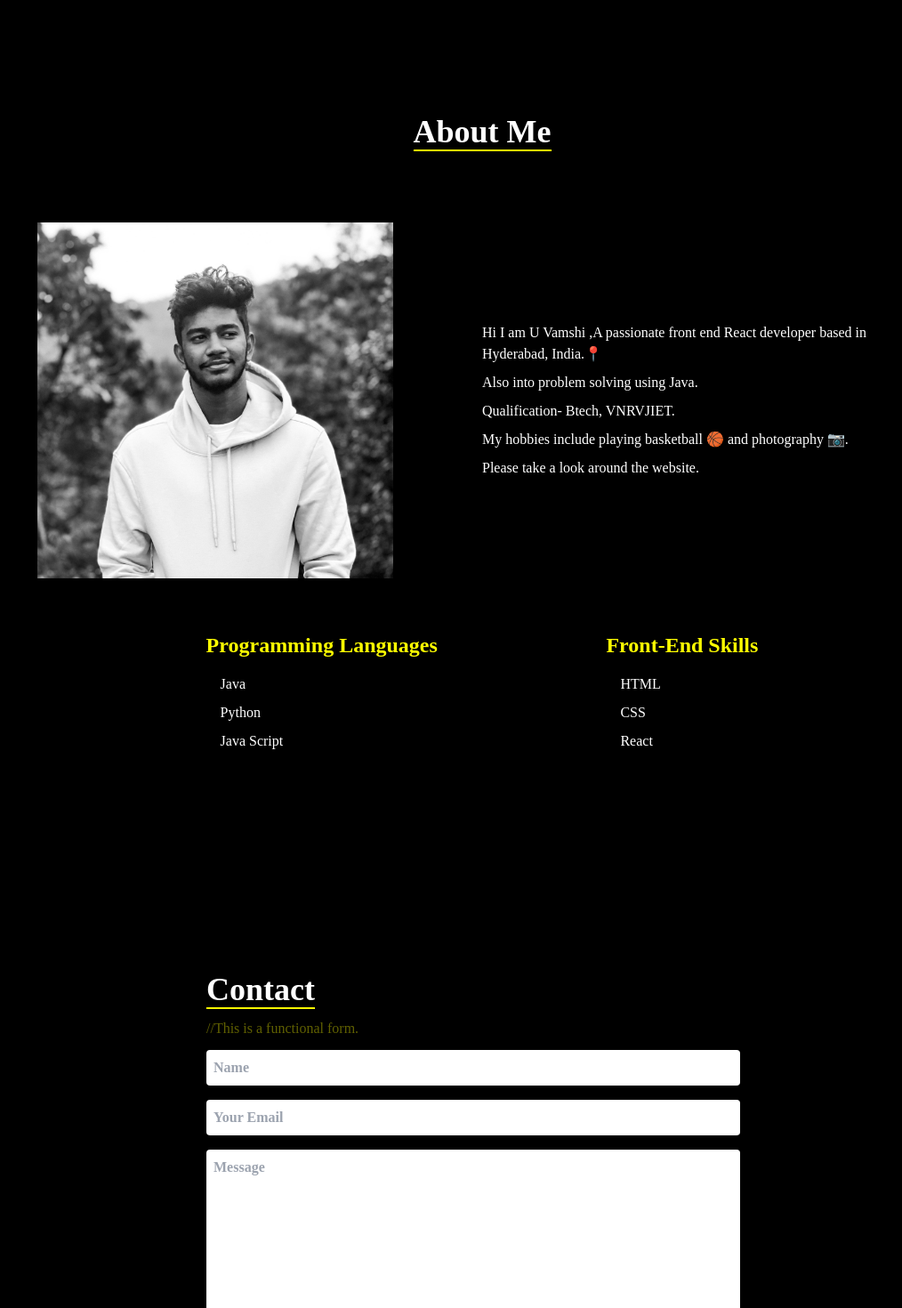
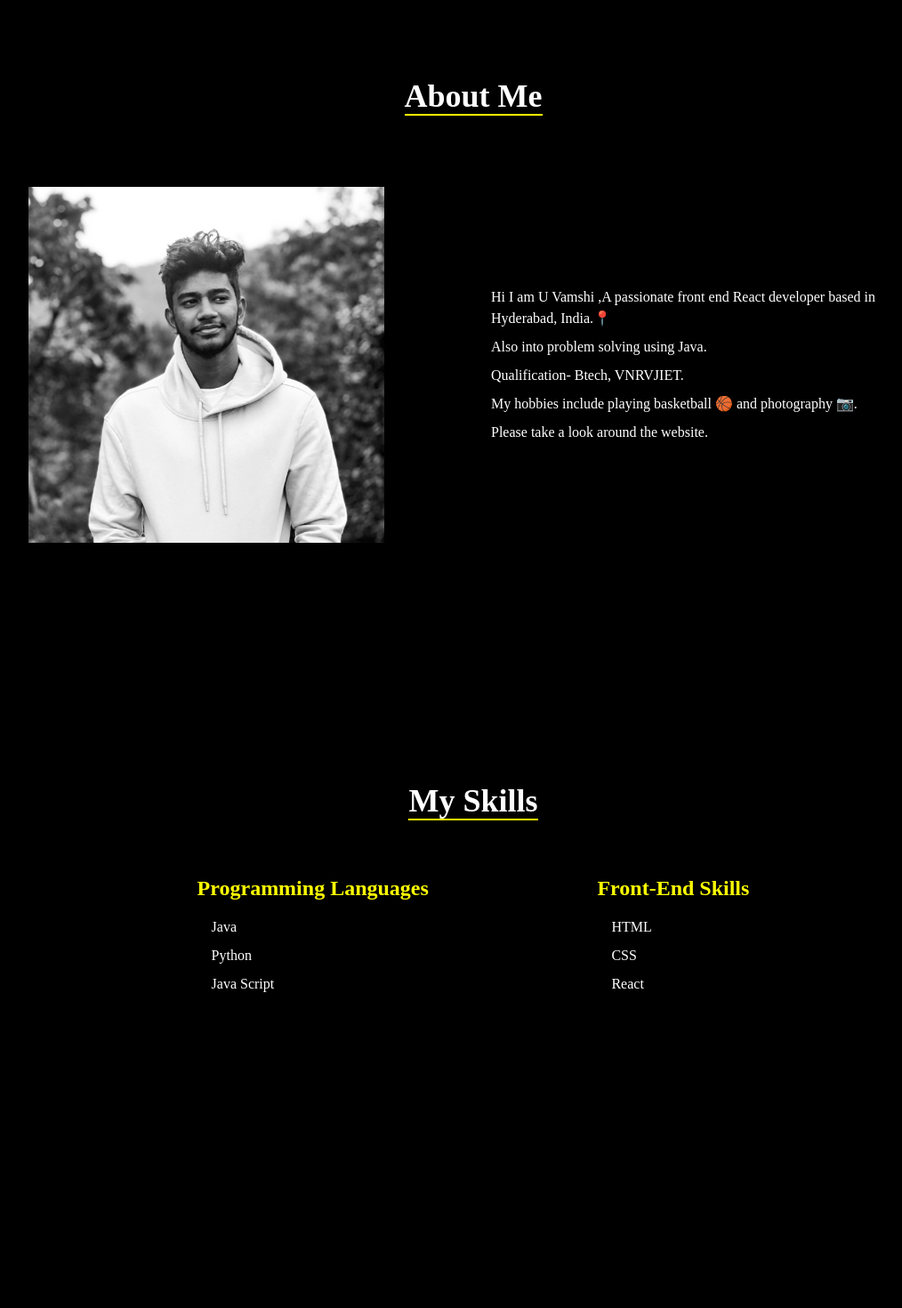
Before and after one commit to vamshiu/Portfolio, a React (Create React App) app: page / in a window 1280 px wide. Shown: the part 1520-2990 px from the top of the page at 89% size, without its empty margins (108-1122 px from the left). Built offline with nearby package versions, Linux system fonts and the light colour scheme.

Commit message:
first commit

```diff
--- a/package.json
+++ b/package.json
@@ -1,4 +1,5 @@
 {
+
   "homepage": "http://vamshiu.github.io/portfolio",
   "name": "port",
   "version": "0.1.0",
--- a/src/App.js
+++ b/src/App.js
@@ -3,6 +3,7 @@ import Home from "./components/Home";
 import Contact from "./components/Contact";
 import Viewwork from "./components/Viewwork";
 import About from "./components/About";
+import Skills from "./components/Skills";
 
 function App() {
   return (
@@ -12,6 +13,7 @@ function App() {
       <Home />
       <Viewwork />
       <About />
+      <Skills />
       <Contact />
 
 
--- a/src/components/About.jsx
+++ b/src/components/About.jsx
@@ -6,11 +6,11 @@ import pin from "../assets/pin.png"
 function About() {
   return (
 
-        <div className=' h-screen  bg-black flex flex-col   items-center text-white my-10 pl-5 'name='about'>
-            <h1 className='font-bold text-4xl border-b-2 text-white border-[#ffff00] mt-2 mb-10 '>About Me</h1>
+        <div className=' h-[800px]  bg-black flex  flex-col items-center text-white   'name='about'>
+            <h1 className='font-bold text-4xl border-b-2 text-white border-[#ffff00] mt-2 mb-10  '>About Me</h1>
             <div className='max-w-[1000px] items-center justify-center text-white grid grid-cols-1 sm:grid-cols-2 pt-10'>
-                <img className='w-[400px]'src={photo} alt="" />
-                <div>
+                <img className='w-[200px] sm:w-[400px] mx-auto sm:mx-0'src={photo} alt="" />
+                <div className='p-5 ml-2 sm:ml-0'>
                 <p className='py-1'>Hi I am U Vamshi ,A passionate front end React developer based in Hyderabad, India.📍 </p>
                 <p className='py-1'>Also into problem solving using Java.</p>
                 <p className='py-1'>Qualification- Btech, VNRVJIET.</p>
@@ -20,26 +20,6 @@ function About() {
 
             </div>
 
-            <div className='items-center flex flex-col sm:flex-row justify-evenly w-full  max-w-[1000px]  m-auto'>
-                <div className=''>
-                    <h1 className='font-bold text-2xl text-[#ffff00]'>Programming Languages</h1>
-                    <ul className='p-3 '>
-                        <li className='p-1'>Java</li>
-                        <li className='p-1'>Python</li>
-                        <li className='p-1'>Java Script</li>
-                    </ul>
-                </div>
-
-                <div>
-                    <h1  className='font-bold text-2xl text-[#ffff00]'>Front-End Skills</h1>
-                    <ul className='p-3'>
-                        <li className='p-1'>HTML</li>
-                        <li className='p-1'>CSS</li>
-                        <li className='p-1'>React</li>
-                    </ul>
-                </div>
-
-            </div>
 
         </div>
 
--- /dev/null
+++ b/src/components/Skills.jsx
@@ -0,0 +1,32 @@
+import React from 'react'
+
+export default function Skills() {
+  return (
+    <div className='items-center justify-center flex flex-col'>
+        <h1 className='text-white font-bold text-4xl border-b-2 inline border-[#ffff00] mb-5'> My Skills</h1>
+        <div className=' flex flex-col sm:flex-row justify-evenly w-full h-[500px] max-w-[1000px] ml-8 sm:ml-0 text-white  items-strech mt-10'>
+
+                <div className=''>
+                    <h1 className='font-bold text-2xl text-[#ffff00]'>Programming Languages</h1>
+                    <ul className='p-3 '>
+                        <li className='p-1'>Java</li>
+                        <li className='p-1'>Python</li>
+                        <li className='p-1'>Java Script</li>
+                    </ul>
+                </div>
+
+                <div className='mr-[105px] sm:mr-0'>
+                    <h1  className='font-bold text-2xl text-[#ffff00] '>Front-End Skills</h1>
+                    <ul className='p-3'>
+                        <li className='p-1'>HTML</li>
+                        <li className='p-1'>CSS</li>
+                        <li className='p-1'>React</li>
+                    </ul>
+                </div>
+
+            </div>
+    </div>
+
+
+  )
+}
```
